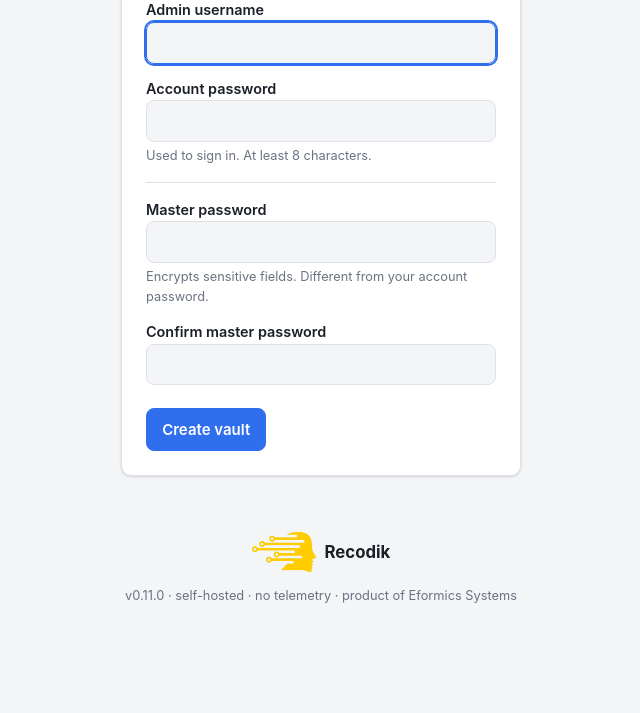
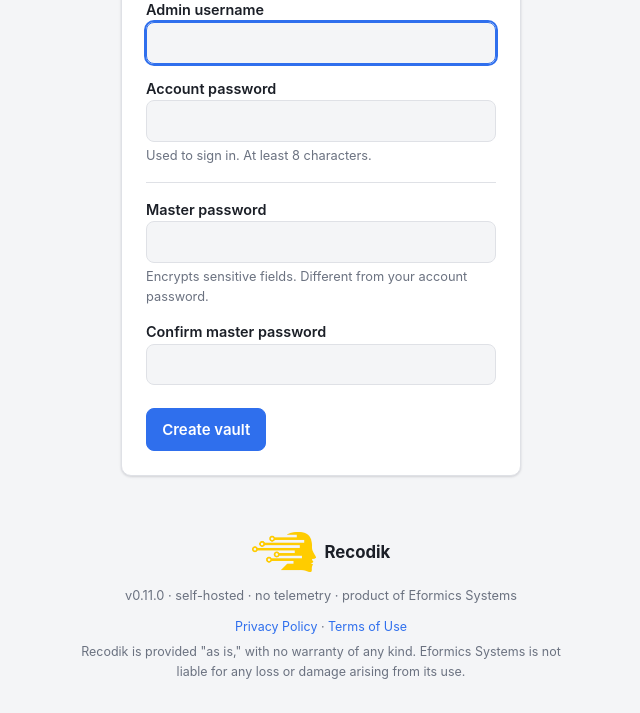
Before and after one commit to squadri00/recodik, a Flask app: page /setup in a window 1280 px wide. Shown: the part 323-1036 px from the top of the page, without its empty margins (319-959 px from the left). Before the commit the page ends 926 px from the top, so only its background shows below. Run offline with Flask 3, Linux system fonts and the light colour scheme; some libraries are stand-ins or nearby versions.

Commit message:
Add Privacy/Terms links + disclaimer to the footer, News link in the nav
Footer now links Privacy Policy and Terms of Use (eformics.com) plus a
one-line "as is, no warranty" disclaimer. Top nav gets a News link next to
Help, pointing at https://recodik.com/news.php for future product updates
-- that page doesn't exist yet (recodik.com isn't live), added ahead of it
per explicit instruction so it's ready once built.

Co-Authored-By: Claude Sonnet 5 <noreply@anthropic.com>

```diff
--- a/myvault/static/style.css
+++ b/myvault/static/style.css
@@ -137,6 +137,8 @@ hr { border: none; border-top: 1px solid var(--border); margin: 1rem 0; }
 .foot-brand:hover { text-decoration: none; opacity: .85; }
 .foot-logo { height: 40px; width: auto; display: block; }
 .foot-tagline { margin-top: .5rem; }
+.foot-legal { margin-top: .75rem; font-size: .78rem; }
+.foot-legal p { margin: .35rem auto 0; max-width: 480px; }
 
 .card {
   background: var(--surface);
--- a/myvault/templates/base.html
+++ b/myvault/templates/base.html
@@ -26,6 +26,7 @@
       <a href="{{ url_for('settings.index') }}">Settings</a>
     {% endif %}
     <a href="{{ url_for('help.guide') }}">Help</a>
+    <a href="https://recodik.com/news.php" target="_blank" rel="noopener noreferrer">News</a>
   </nav>
   <form class="topsearch" method="get" action="{{ url_for('search.search_page') }}" role="search">
     <input type="search" name="q" placeholder="Search…" aria-label="Search all categories"
@@ -108,6 +109,12 @@
     <span class="foot-name">{{ app_title }}</span>
   </a>
   <div class="foot-tagline">v{{ app_version }} · self-hosted · no telemetry · product of Eformics Systems</div>
+  <div class="foot-legal">
+    <a href="https://www.eformics.com/privacy-policy.php" target="_blank" rel="noopener noreferrer">Privacy Policy</a>
+    &middot;
+    <a href="https://www.eformics.com/terms.php" target="_blank" rel="noopener noreferrer">Terms of Use</a>
+    <p>Recodik is provided "as is," with no warranty of any kind. Eformics Systems is not liable for any loss or damage arising from its use.</p>
+  </div>
 </footer>
 <script src="{{ url_for('static', filename='app.js') }}" defer></script>
 </body>
```
